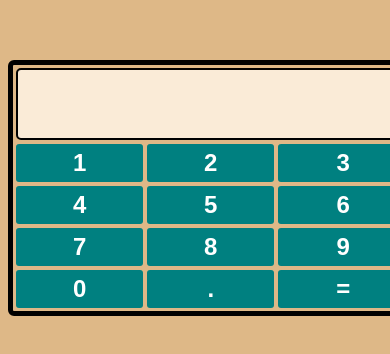
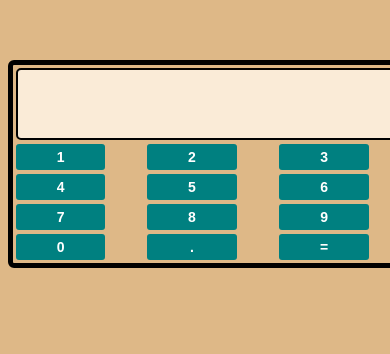
Before and after one commit to PureddyLavanya/MathCalculator, a plain HTML site: page index.html in a window 390 px wide. Shown: the part 110-464 px from the top of the page. Drawn offline with nearby package versions, Linux system fonts and the light colour scheme.

Commit message:
Update mystyle.css

```diff
--- a/mystyle.css
+++ b/mystyle.css
@@ -46,7 +46,7 @@ input[type="text"] {
     border-radius:6px;
     width:35%;
 }
-@media only screen and (max-width:600px){
+@media only screen and (max-width:480px){
    table {
     border:5px solid black;
     margin-left: auto;
@@ -56,11 +56,11 @@ input[type="text"] {
     border-radius:6px;;
 }
     input[type="button"] {
-    width: 100%;
+    width: 70%;
     padding: 5px 10px;
     background-color:teal;
     color: white;
-    font-size: 24px;
+    font-size: 14px;
     font-weight: bold;
     border: none;
     border-radius: 3px;
```
